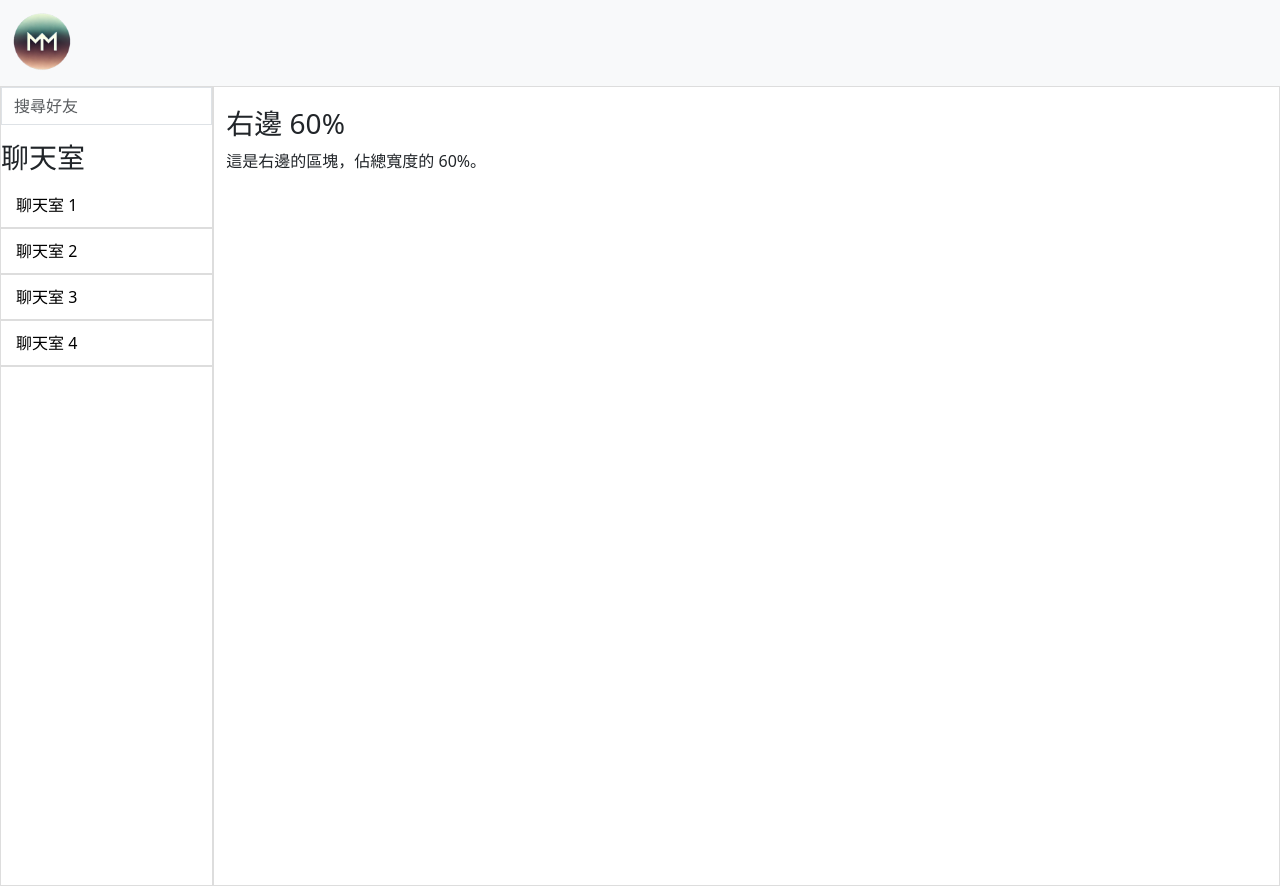
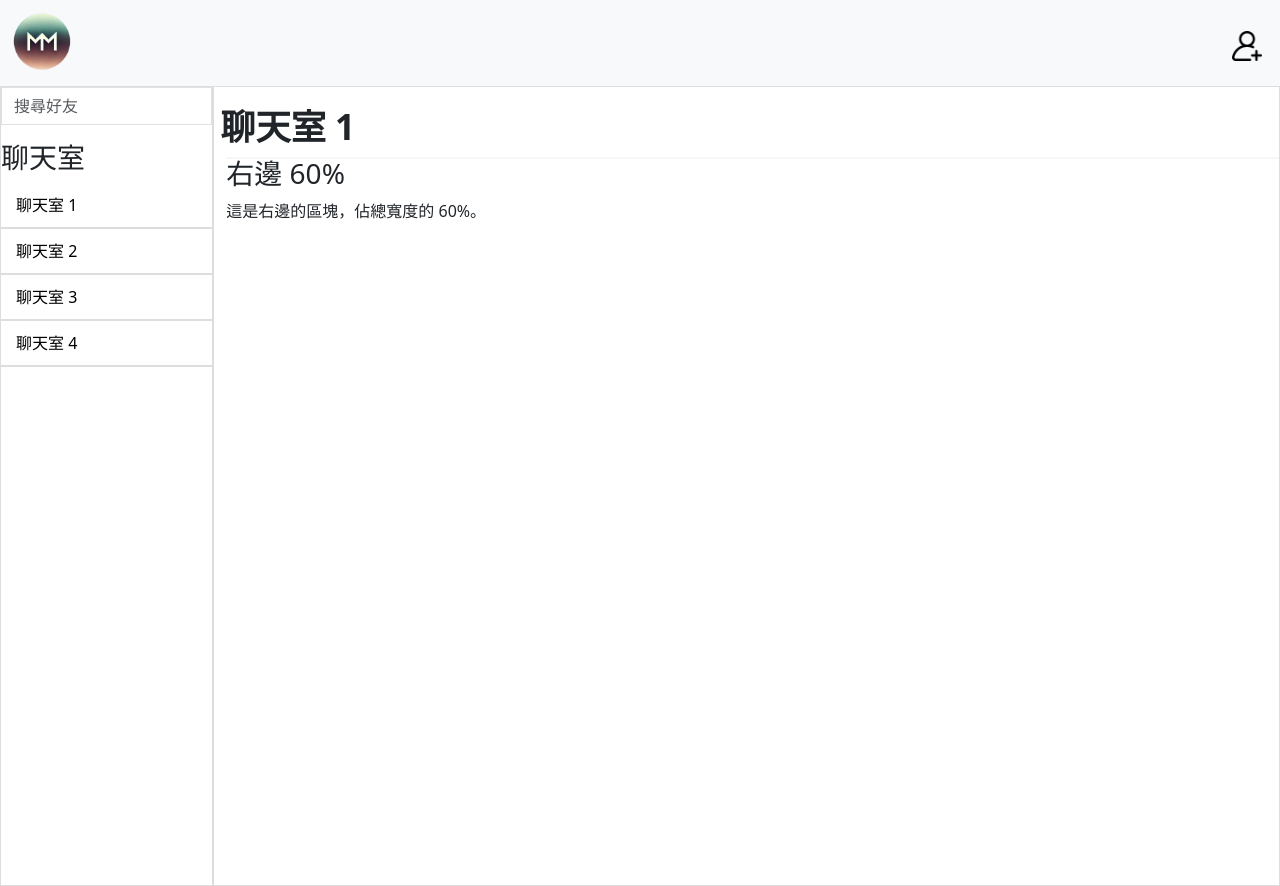
Before and after one commit to Adrian3314/Messengers-and-Notes, a Flask app: page / in a window 1280 px wide. Run offline with Flask 3, Linux system fonts and the light colour scheme.

Commit message:
Home及Login頁面修改

```diff
--- a/templates/styles.css
+++ b/static/styles.css
@@ -11,6 +11,11 @@
 .container-right{
     overflow: auto; /* 如果內容超出高度，則添加滾動條 */
     height: 100vh; /* 延伸到整個螢幕高度 */
+    width: auto;
+    position: relative;
+    padding-top: 70px; /* 確保內容距離頂部至少 30px */
+    padding-left: 0 ;
+    padding-right: 0;
 }
 .divider {
     border-left: 1px solid #ddd; /* 垂直分隔線 */
@@ -34,3 +39,34 @@
 .form-control {
     border-radius: 0 !important;
 }
+
+.navbar-logo {
+    width: 60px;
+    height: 60px;
+    border-radius: 50%;
+    object-fit: cover;
+}
+.add-friend-btn {
+    background: none;
+    border: none;
+    font-size: 1.5rem;
+    color: #000;
+}
+.add-friend-btn:hover {
+    color: #007bff; /* 滑鼠懸停效果 */
+}
+.container-right hr {
+    position: absolute;
+    top: 70px; /* 距離頂部 30px */
+    width: 100%;
+    border: 1px solid #ddd; /* 設定分隔線的顏色與樣式 */
+    margin: 0; /* 移除預設的 margin */
+}
+.container-right .chat-title {
+    position: absolute;
+    top: 18px;
+    left: 6px;
+    font-size: 2.2rem;
+    font-weight: bold;
+    margin: 0;
+}
--- a/templates/home.html
+++ b/templates/home.html
@@ -4,7 +4,7 @@
     <meta charset="UTF-8">
     <meta name="viewport" content="width=device-width, initial-scale=1.0">
     <title>Document</title>
-    <link href="styles.css" rel="stylesheet">
+    <link href="static/styles.css" rel="stylesheet">
     <!-- Bootstrap CSS -->
     <link href="https://cdn.jsdelivr.net/npm/bootstrap@5.3.1/dist/css/bootstrap.min.css" rel="stylesheet">
 </head>
@@ -13,8 +13,12 @@
     <nav class="navbar navbar-expand-lg navbar-light bg-light">
         <div class="container-fluid">
             <a class="navbar-brand" href="#">
-                <img src="Mm_logo01.png" alt="Logo" class="navbar-logo">
+                <img src="static/Mm_logo01.png" alt="Logo" class="navbar-logo">
             </a>
+            <!-- 導航列右側的 Icon 按鈕 -->
+            <button class="add-friend-btn" data-bs-toggle="modal" data-bs-target="#addFriendModal">
+                <img src="static/add_icon.png" alt="Add Friend" width="30" height="30">
+            </button>
         </div>
     </nav>
     <!-- 兩個區塊內容 -->
@@ -34,11 +38,38 @@
             </div>
             <!-- 右邊區塊 (60%) -->
             <div class="col-sm-10 content container-right">
+                <h4 class="chat-title">聊天室 1</h4>
+                <hr class="custom-line">
                 <h3>右邊 60%</h3>
                 <p>這是右邊的區塊，佔總寬度的 60%。</p>
             </div>
         </div>
     </div>
+
+    <!-- 加好友 Modal -->
+    <div class="modal fade" id="addFriendModal" tabindex="-1" aria-labelledby="addFriendModalLabel" aria-hidden="true">
+        <div class="modal-dialog">
+            <div class="modal-content">
+                <div class="modal-header">
+                    <h5 class="modal-title" id="addFriendModalLabel">新增好友</h5>
+                    <button type="button" class="btn-close" data-bs-dismiss="modal" aria-label="Close"></button>
+                </div>
+                <div class="modal-body">
+                    <form>
+                        <div class="mb-3">
+                            <label for="friend-username" class="form-label">好友名稱</label>
+                            <input type="text" class="form-control" id="friend-username" placeholder="輸入好友名稱">
+                        </div>
+                    </form>
+                </div>
+                <div class="modal-footer">
+                    <button type="button" class="btn btn-secondary" data-bs-dismiss="modal">取消</button>
+                    <button type="button" class="btn btn-primary">新增好友</button>
+                </div>
+            </div>
+        </div>
+    </div>
+
     <script src="https://cdn.jsdelivr.net/npm/bootstrap@5.3.1/dist/js/bootstrap.bundle.min.js"></script>
 </body>
 </html>
```
Also changed, not shown: templates/login.html (+74 -0 lines), static/Mm_logo01.png (renamed from templates/Mm_logo01.png), static/add_icon.png (added).
